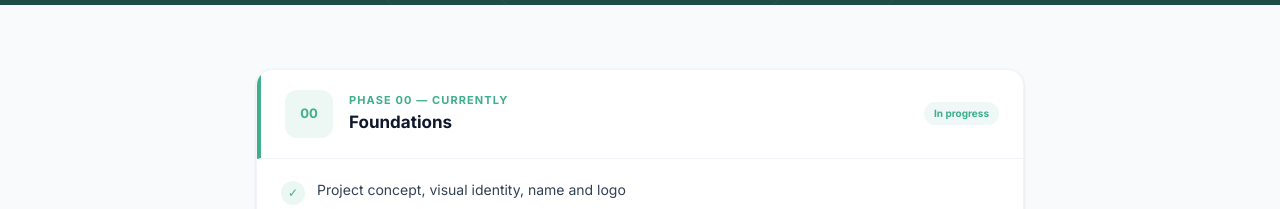
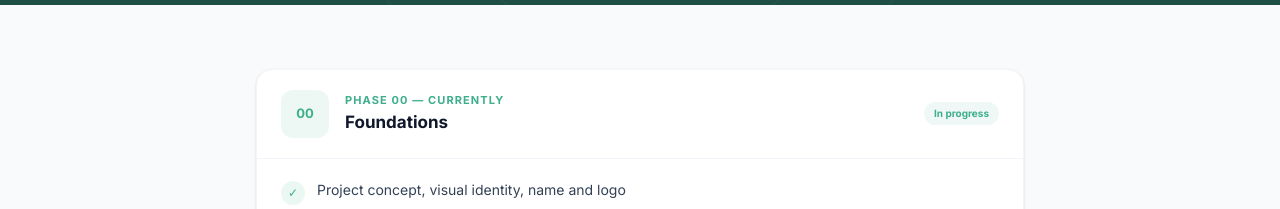
Before and after one commit to Honorine684/sunalaa_front, a Next.js app: page /en/roadmap in a window 1280 px wide. Shown: the part 513-722 px from the top of the page. Built offline with nearby package versions, Linux system fonts and the light colour scheme; no server answers.

Commit message:
fix(design): remove remaining colored left borders from roadmap and profile tips

```diff
--- a/src/app/[locale]/roadmap/page.js
+++ b/src/app/[locale]/roadmap/page.js
@@ -130,8 +130,7 @@ export default async function RoadmapPage({ params }) {
             {phases.map((phase, idx) => (
               <div key={idx} className="bg-white rounded-2xl border border-slate-100 shadow-sm overflow-hidden">
                 {/* Phase header */}
-                <div className="flex items-center gap-4 px-6 py-5 border-b border-slate-100"
-                  style={{ borderLeft: `4px solid ${phase.color}` }}>
+                <div className="flex items-center gap-4 px-6 py-5 border-b border-slate-100">
                   <div className="w-12 h-12 rounded-xl flex items-center justify-center shrink-0 font-bold text-[13px]"
                     style={{ backgroundColor: `${phase.color}18`, color: phase.color }}>
                     {phase.num}
--- a/src/components/ProfileTips.js
+++ b/src/components/ProfileTips.js
@@ -270,7 +270,6 @@ export default function ProfileTips({ profile, onNavigate, onUploadPhoto }) {
               <div
                 key={tip.id}
                 className="flex items-start gap-4 px-5 py-4 hover:bg-slate-50/60 transition-colors"
-                style={{ borderLeft: `3px solid ${tip.color}` }}
               >
                 {/* Icon */}
                 <div
```
